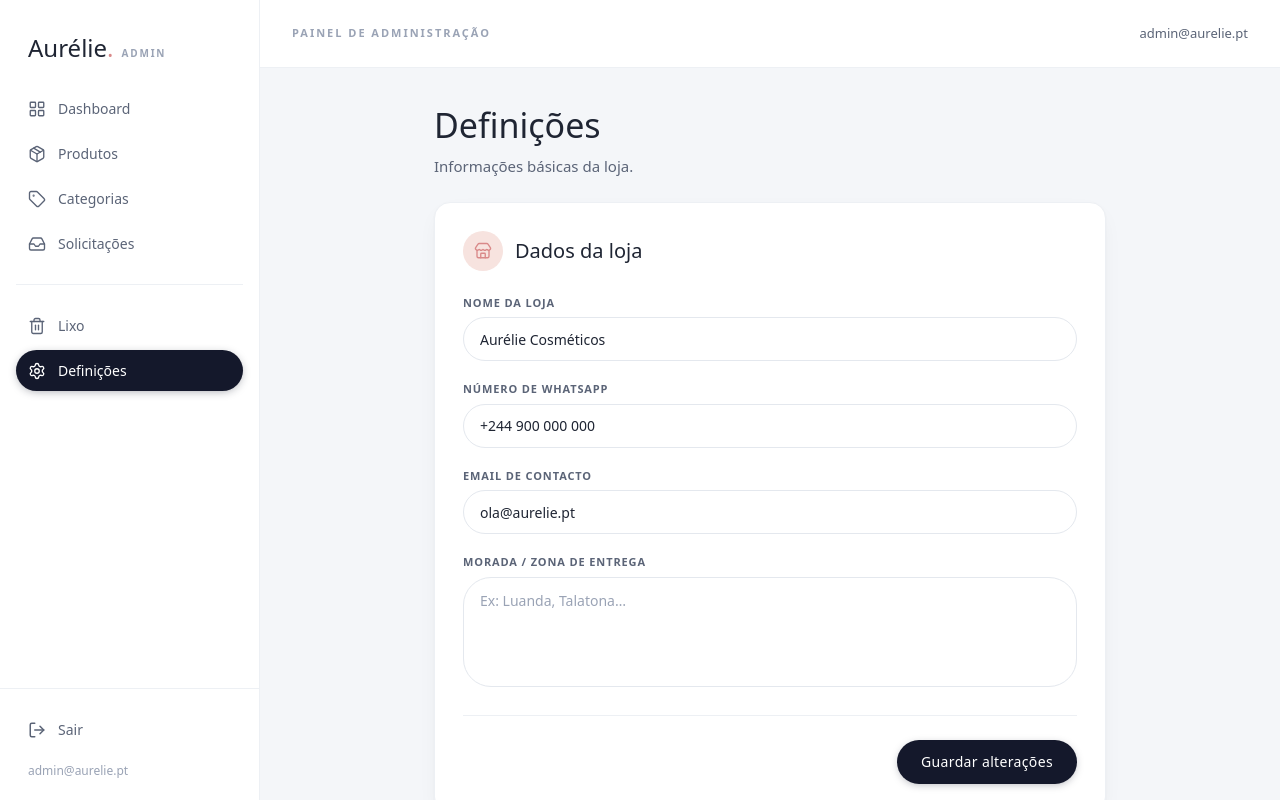
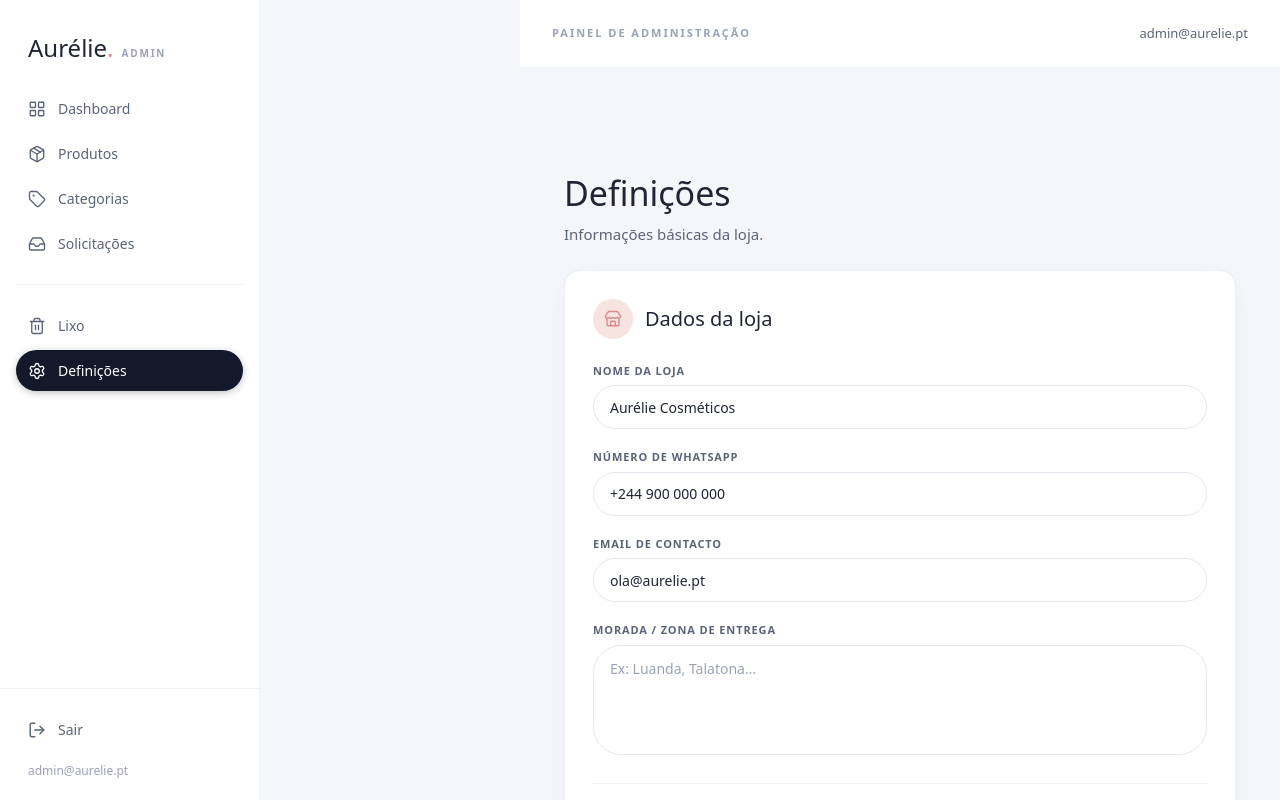
Before and after one commit to manueljaime007/project-vina-inuka-admin, a Next.js app in the folder web/: page /settings in a window 1280 px wide. Shown: the top 800 px of the page. Built offline with nearby package versions, Linux system fonts and the light colour scheme.

Commit message:
feat: add Jost and Playfair Display fonts with next/font/google

```diff
--- a/web/app/(admin)/layout.tsx
+++ b/web/app/(admin)/layout.tsx
@@ -1,19 +1,39 @@
+"use client";
+
+import { useState } from "react";
 import { Sidebar } from "@/components/admin/Sidebar";
 import { Topbar } from "@/components/admin/Topbar";
 import { ToastProvider } from "@/components/ui/Toast";
+import { cn } from "@/shared/lib/utils";
 
 export default function AdminLayout({
   children,
 }: {
   children: React.ReactNode;
 }) {
+  const [collapsed, setCollapsed] = useState(false);
+
+  const toggleSidebar = () => setCollapsed((prev) => !prev);
+
   return (
     <ToastProvider>
       <div className="flex min-h-screen w-full">
-        <Sidebar />
-        <div className="flex min-h-screen flex-1 flex-col">
-          <Topbar />
-          <main className="flex-1 px-8 py-8">{children}</main>
+        <Sidebar collapsed={collapsed} onToggle={toggleSidebar} />
+        <div
+          className={cn(
+            "flex min-h-screen flex-1 flex-col transition-all duration-300",
+            collapsed ? "ml-20" : "ml-65",
+          )}
+        >
+          <Topbar collapsed={collapsed} />
+          <main
+            className={cn(
+              "flex-1 px-8 py-8 transition-all duration-300",
+              collapsed ? "mt-17 pl-6" : "mt-17 pl-8",
+            )}
+          >
+            {children}
+          </main>
         </div>
       </div>
     </ToastProvider>
```
